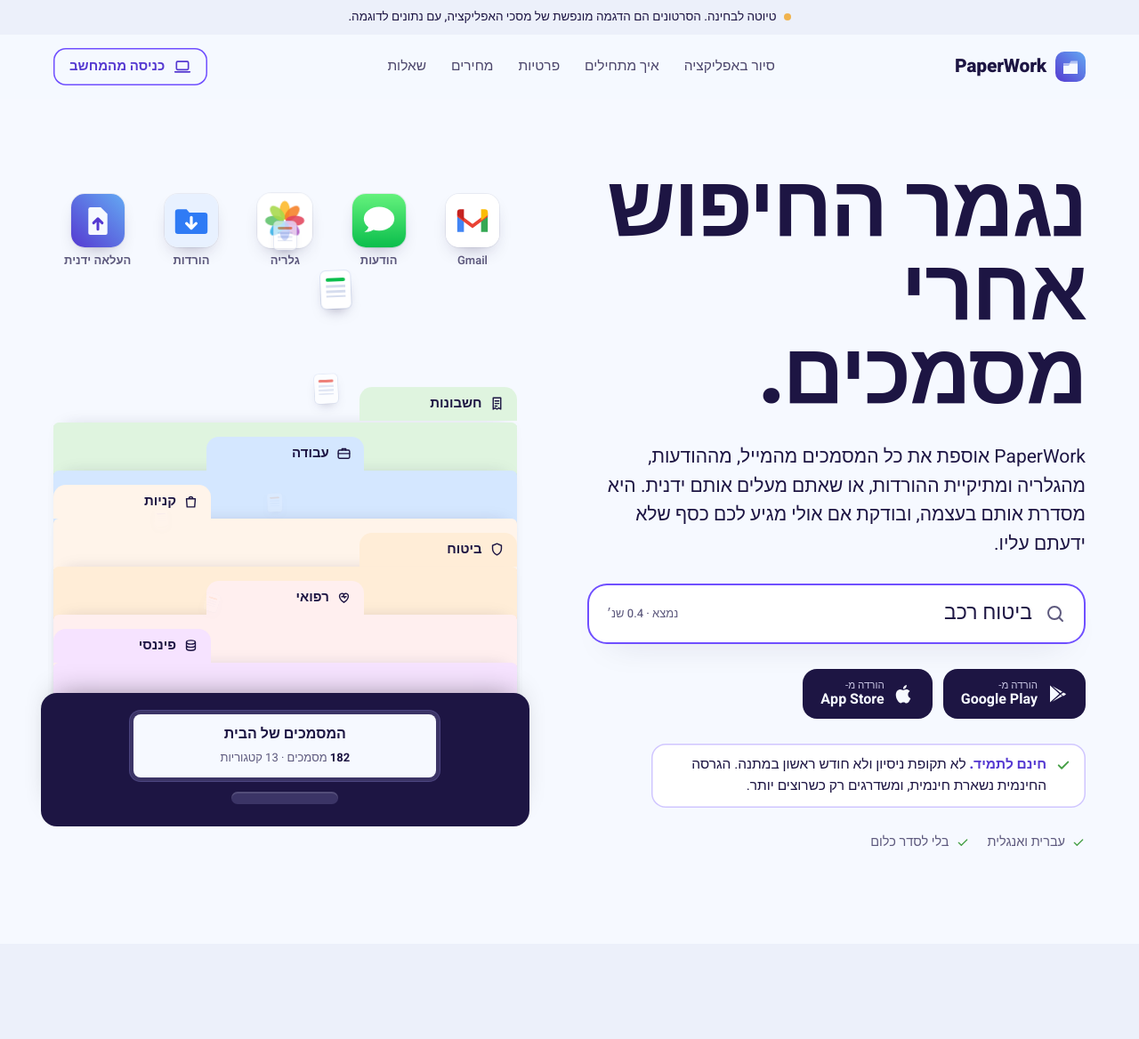
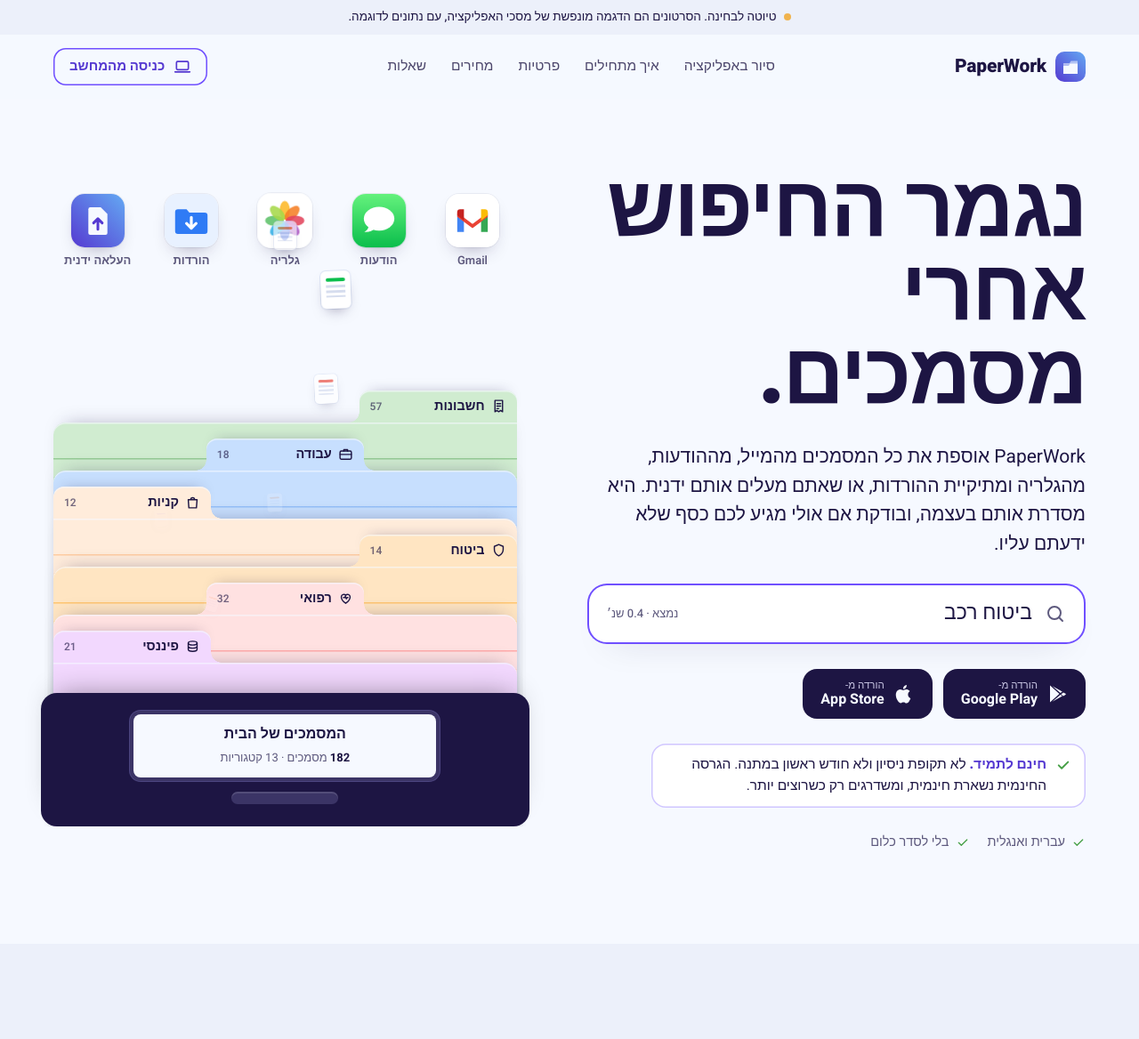
Before and after one commit to yairbd1-code/paperwork-landing-preview, a plain HTML site: page index.html in a window 1280 px wide. Shown: the top 1168 px of the page at 89% size. Drawn offline with Linux system fonts and the light colour scheme.

Commit message:
Hero drawer: real index-card look (joined tabs, depth, ruled lines, counts)
Co-Authored-By: Claude Opus 5.5 <noreply@anthropic.com>

```diff
--- a/index.html
+++ b/index.html
@@ -111,11 +111,25 @@ body::before{content:"";position:fixed;inset:0 0 auto;height:env(safe-area-inset
 
 /* the drawer */
 .drawer{position:relative;height:500px;width:100%;max-width:540px;margin-inline:auto;margin-top:90px;clip-path:inset(-200px -40px 0 -40px)}
-.icard{position:absolute;inset-inline:0;height:420px;border-radius:6px 6px 0 0;background:var(--c);transition:transform .6s cubic-bezier(.16,1,.3,1)}
-.icard::before{content:"";position:absolute;inset:0;border-radius:inherit;box-shadow:0 -1px 0 color-mix(in srgb,var(--e) 55%,transparent) inset,0 -8px 18px -14px var(--shadow)}
-.icard .tab{position:absolute;bottom:100%;height:38px;width:34%;padding:0 14px;display:flex;align-items:center;gap:8px;border-radius:14px 14px 0 0;background:var(--c);font-weight:700;font-size:15px;color:var(--ink)}
+.icard{--f:color-mix(in srgb,var(--c) 90%,var(--e));--rule:color-mix(in srgb,var(--e) 42%,transparent);--line:color-mix(in srgb,var(--e) 9%,transparent);--lit:color-mix(in srgb,var(--paper) 65%,transparent);
+  position:absolute;inset-inline:0;height:420px;border-radius:14px 14px 0 0;
+  background:linear-gradient(var(--rule),var(--rule)) 0 40px/100% 1.5px no-repeat,
+             repeating-linear-gradient(to bottom,transparent 0 19px,var(--line) 19px 20px) 0 42px/100% calc(100% - 42px) no-repeat,
+             var(--f);
+  box-shadow:0 -10px 20px -14px rgba(29,21,67,.38),inset 0 1.5px 0 var(--lit);
+  transition:transform .6s cubic-bezier(.16,1,.3,1)}
+@media (prefers-color-scheme: dark){:root:not([data-theme="light"]) .icard{--f:color-mix(in srgb,var(--c) 97%,var(--e));--rule:color-mix(in srgb,var(--e) 35%,transparent);--line:color-mix(in srgb,var(--e) 7%,transparent)}}
+:root[data-theme="dark"] .icard{--f:color-mix(in srgb,var(--c) 97%,var(--e));--rule:color-mix(in srgb,var(--e) 35%,transparent);--line:color-mix(in srgb,var(--e) 7%,transparent)}
+.icard.pos-s{border-start-start-radius:0}
+.icard.pos-e{border-start-end-radius:0}
+.icard .tab::before,.icard .tab::after{content:"";position:absolute;bottom:0;width:12px;height:12px;pointer-events:none}
+.icard .tab::before{right:-12px;background:radial-gradient(circle at 100% 0,transparent 11.5px,var(--f) 12px)}
+.icard .tab::after{left:-12px;background:radial-gradient(circle at 0 0,transparent 11.5px,var(--f) 12px)}
+.icard.pos-s .tab::before,.icard.pos-e .tab::after{display:none}
+.icard .tab .tc{margin-inline-start:auto;font-size:12px;font-weight:600;color:color-mix(in srgb,var(--ink) 62%,var(--f));font-variant-numeric:tabular-nums}
+.icard .tab{position:absolute;bottom:100%;height:36px;width:34%;padding:0 12px;display:flex;align-items:center;gap:7px;border-radius:12px 12px 0 0;background:var(--f);font-weight:700;font-size:14.5px;color:var(--ink);box-shadow:0 -8px 16px -12px rgba(29,21,67,.38),inset 0 1.5px 0 var(--lit)}
 .icard .tab .ic{width:17px;height:17px}
-.icard .strip{position:relative;padding:16px 20px;display:flex;flex-direction:column;gap:4px;opacity:0;transition:opacity .35s}
+.icard .strip{position:relative;padding:12px 20px 16px;display:flex;flex-direction:column;gap:4px;opacity:0;transition:opacity .35s}
 .icard .t1{font-weight:700;font-size:18px;white-space:nowrap;overflow:hidden;text-overflow:ellipsis;padding-inline-end:70px}
 .icard .t2{font-size:14px;color:var(--muted)}
 .icard.up{transform:translateY(-124px)}
@@ -881,12 +895,12 @@ var ALL=[['per','אישי'],['ins','ביטוח'],['fin','פיננסי'],['work',
 document.getElementById('alltags').innerHTML=ALL.map(function(c){return '<span class="tag c-'+c[0]+'">'+I(c[0])+c[1]+'</span>'}).join('');
 
 /* ---- hero: a fast stream of documents from five sources, sorted into the drawer ---- */
-var DR=[['bill','חשבונות','חשבון חשמל · ספטמבר–אוקטובר','חשבון חשמל'],
-        ['work','עבודה','תלוש שכר · אוקטובר 2026','תלוש אוקטובר'],
-        ['shop','קניות','אחריות · מכונת כביסה','אחריות מכונת כביסה'],
-        ['ins','ביטוח','פוליסת ביטוח רכב 2026','ביטוח רכב'],
-        ['med','רפואי','הפניה לבדיקות דם','הפניה לבדיקות'],
-        ['fin','פיננסי','טופס 106 · 2025','טופס 106']];
+var DR=[['bill','חשבונות','חשבון חשמל · ספטמבר–אוקטובר','חשבון חשמל',57],
+        ['work','עבודה','תלוש שכר · אוקטובר 2026','תלוש אוקטובר',18],
+        ['shop','קניות','אחריות · מכונת כביסה','אחריות מכונת כביסה',12],
+        ['ins','ביטוח','פוליסת ביטוח רכב 2026','ביטוח רכב',14],
+        ['med','רפואי','הפניה לבדיקות דם','הפניה לבדיקות',32],
+        ['fin','פיננסי','טופס 106 · 2025','טופס 106',21]];
 var SRC=[{ic:'gmail',l:'Gmail',c:'#EA4335',to:[0,1,3,5]},
          {ic:'sms',l:'הודעות',c:'#0BBE4C',to:[3,4,0]},
          {ic:'photos',l:'גלריה',c:'#F57F25',to:[2,4,0]},
@@ -903,7 +917,7 @@ var small=matchMedia('(max-width:640px)').matches;
 var STEP=small?38:54, TOP=small?40:46;
 var tabPos=small?['0%','30%','60%']:['0%','33%','66%'];
 drawer.innerHTML=DR.map(function(d,i){
-  return '<div class="icard c-'+d[0]+'" style="top:'+(TOP+i*STEP)+'px;z-index:'+(i+1)+'"><span class="tab" style="inset-inline-start:'+tabPos[i%3]+'">'+I(d[0])+d[1]+'</span><div class="strip"><span class="t1">'+d[2]+'</span><span class="t2"></span><span class="found">סודר</span></div></div>'}).join('')+
+  return '<div class="icard c-'+d[0]+' pos-'+['s','m','e'][i%3]+'" style="top:'+(TOP+i*STEP)+'px;z-index:'+(i+1)+'"><span class="tab" style="inset-inline-start:'+tabPos[i%3]+'">'+I(d[0])+d[1]+'<span class="tc">'+d[4]+'</span></span><div class="strip"><span class="t1">'+d[2]+'</span><span class="t2"></span><span class="found">סודר</span></div></div>'}).join('')+
   '<div class="front"><div class="holder"><b>המסמכים של הבית</b><span><em id="dcnt">148</em> מסמכים · 13 קטגוריות</span></div><div class="pull"></div></div>';
 var cards=drawer.querySelectorAll('.icard'),qt=document.getElementById('qtext'),qh=document.getElementById('qhint'),dcnt=document.getElementById('dcnt');
 function lift(i){[].forEach.call(cards,function(c,j){c.classList.toggle('up',j===i)})}
```
